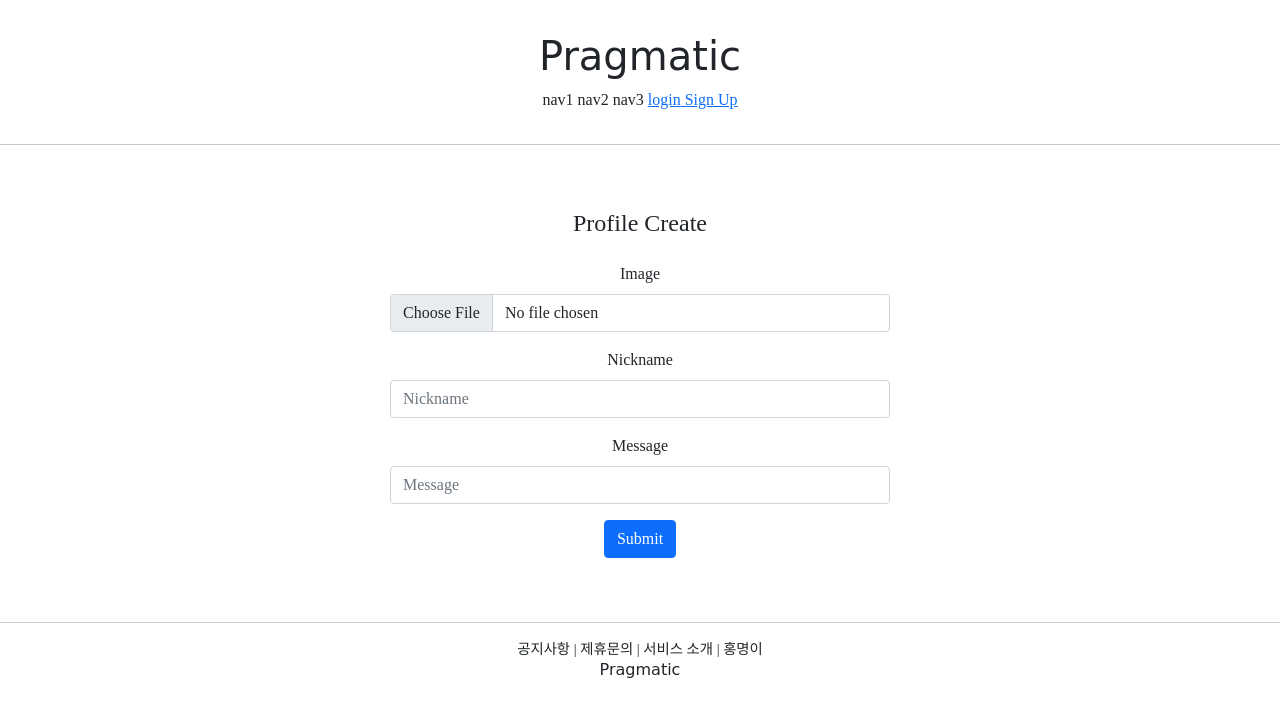
After one commit to Devshowviz/Hongterest, a Django app: page /profiles/create/ in a window 1280 px wide. The commit adds this page. Shown: the top 717 px of the page. Run offline with Django 4.2, Linux system fonts and the light colour scheme; some libraries are stand-ins or nearby versions; some web fonts are replaced.

Commit message:
-django course 31

```diff
--- a/pragmatic/urls.py
+++ b/pragmatic/urls.py
@@ -18,7 +18,8 @@ from django.urls import path, include
 
 urlpatterns = [
     path('admin/', admin.site.urls),
-    path('accounts/',include('accountapp.urls')),
-    path('profiles/',include('profileapp.urls')),
+    path('accounts/', include('accountapp.urls')),
+    path('profiles/', include('profileapp.urls')),
+
 
 ]
--- a/profileapp/forms.py
+++ b/profileapp/forms.py
@@ -1,9 +1,11 @@
+import profile
+
 from django.forms import ModelForm
 
 from profileapp.models import Profile
 
 
 class ProfileCreationForm(ModelForm):
-    class Meta :
+    class Meta:
         model = Profile
         fields = ['image', 'nickname', 'message']
--- a/profileapp/models.py
+++ b/profileapp/models.py
@@ -1,3 +1,4 @@
+from django.contrib.auth.models import User
 from django.db import models
 
 # Create your models here.
@@ -5,6 +6,6 @@ from django.db import models
 
 class Profile(models.Model):
     user = models.OneToOneField(User, on_delete=models.CASCADE, related_name='profile')
-
     image = models.ImageField(upload_to='profile/', null=True)
     nickname = models.CharField(max_length=20, unique=True, null=True )
+    message = models.CharField(max_length=100,null=True)
--- /dev/null
+++ b/profileapp/templates/profileapp/create.html
@@ -0,0 +1,17 @@
+{% extends 'base.html' %}
+{% load bootstrap4 %}
+
+{% block content %}
+
+    <div style="text-align: center; max-width: 500px; margin: 4rem auto">
+    <div class="mb-4">
+        <h4>Profile Create</h4>
+    </div>
+        <form action="{% url 'profileapp:create' %}" method="post" enctype="multipart/form-data">
+            {% csrf_token %}
+            {% bootstrap_form form %}
+            <input type="submit" class="btn btn-primary">
+        </form>
+    </div>
+
+{% endblock %}
--- a/profileapp/urls.py
+++ b/profileapp/urls.py
@@ -1,7 +1,10 @@
+from django.urls import path
 
+from profileapp.views import ProfileCreateView
 
 app_name = 'profileapp'
 
-urlpatterns=[
+urlpatterns = [
+   path('create/',ProfileCreateView.as_view(), name='create'),
 
 ]
--- a/profileapp/views.py
+++ b/profileapp/views.py
@@ -1,3 +1,22 @@
 from django.shortcuts import render
 
 # Create your views here.
+from django.urls import reverse_lazy
+from django.views.generic import CreateView
+
+from profileapp.forms import ProfileCreationForm
+from profileapp.models import Profile
+
+
+class ProfileCreateView(CreateView):
+    model = Profile
+    context_object_name = 'target_profile'
+    form_class = ProfileCreationForm
+    success_url = reverse_lazy('accountapp:hello_world')
+    template_name = 'profileapp/create.html'
+
+    def form_valid(self, form):
+        temp_profile = form.save(commit=False)
+        temp_profile.user = self.request.user
+        temp_profile.save()
+        return super().form_valid(form)
```
Also changed, not shown: accountapp/templates/accountapp/detail.html (+12 -3 lines), db.sqlite3, media/profile/1f900a835f4fa1b4757bb7fe70a7bfa0.png (added), profileapp/migrations/0001_initial.py (added).
